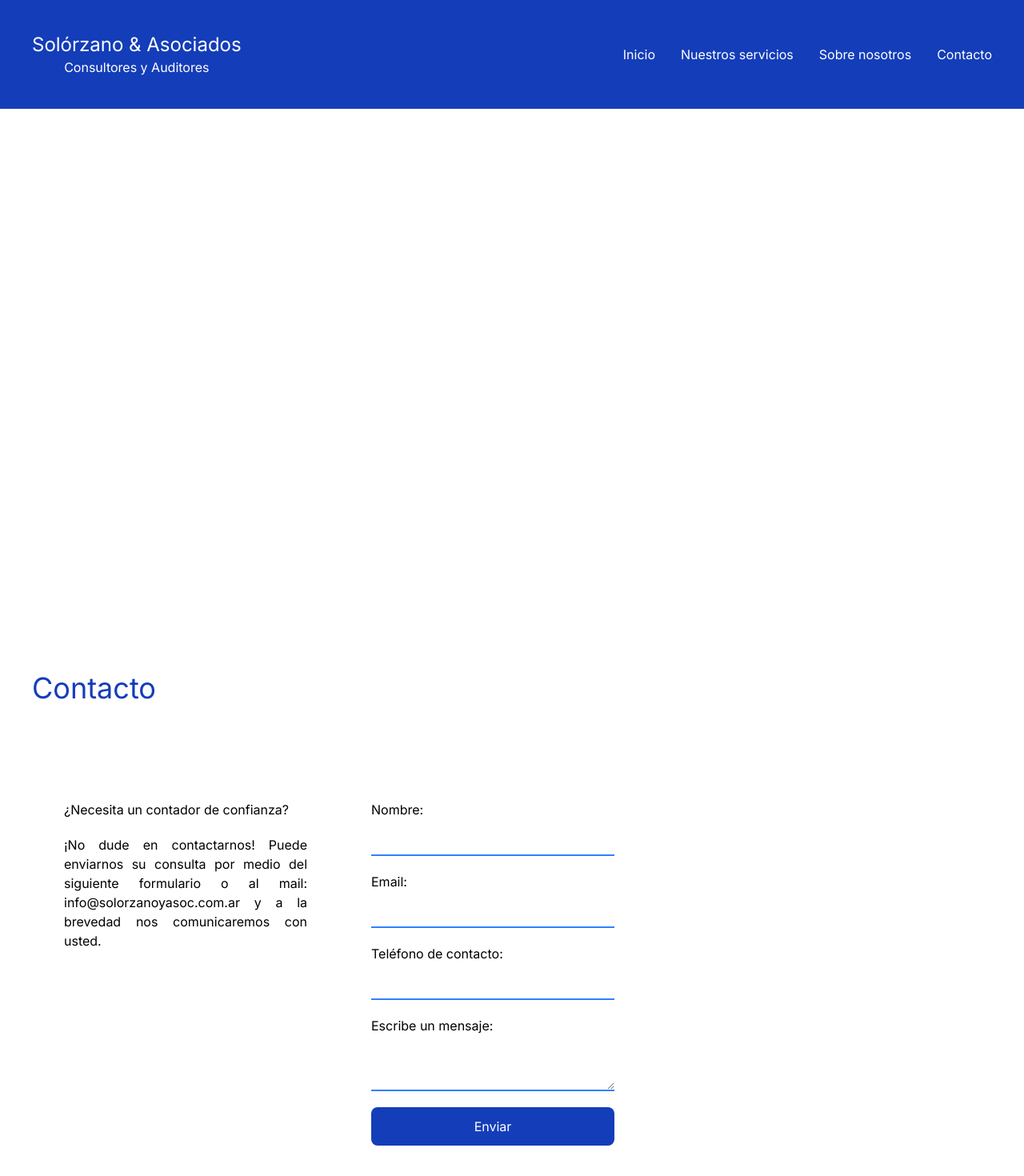
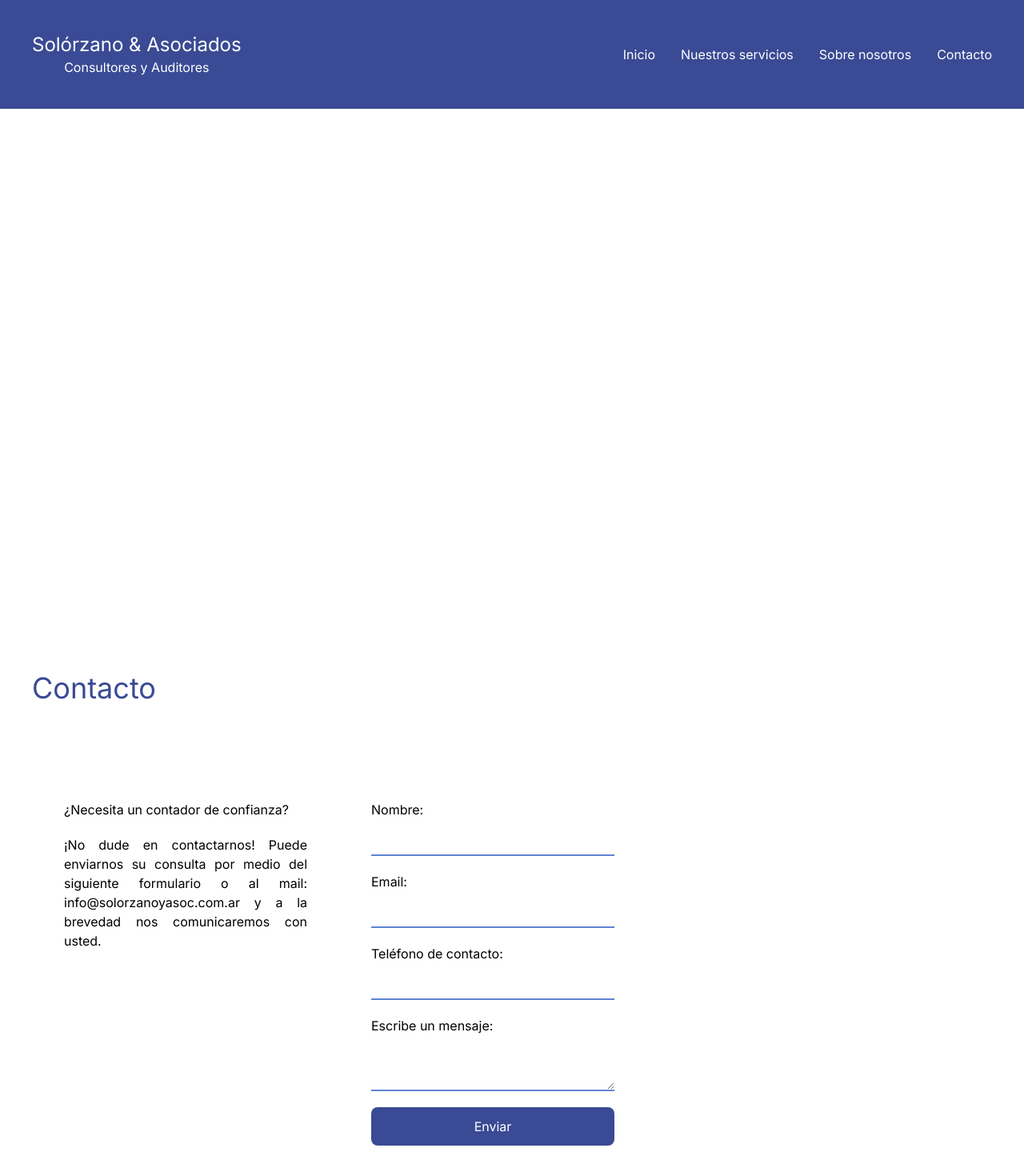
Before and after one commit to MicaelaSolorzano/Estudio-contable-Solorzano-y-Asociados, a Next.js app in the folder solorzano-asoc/: page / in a window 1280 px wide. Shown: the top 1470 px of the page at 80% size. Built offline with nearby package versions, Linux system fonts and the light colour scheme.

Commit message:
changing color palette

```diff
--- a/solorzano-asoc/src/app/(components)/nav/Nav.jsx
+++ b/solorzano-asoc/src/app/(components)/nav/Nav.jsx
@@ -1,7 +1,7 @@
 export default function Nav() {
   return (
-    <section className="flex min-h-screen w-full flex-col items-center justify-between">
-      <div className="flex w-full items-center justify-between p-10 gap-8 bg-bunting-800 text-white top-0 sticky">
+    <section className="flex min-h-screen w-full flex-col items-center justify-between top-0  sticky">
+      <div className="flex w-full items-center justify-between p-10 gap-8 bg-chambray-800 text-white ">
         <div className="flex flex-col items-center">
           <h1 className="text-2xl">Solórzano & Asociados</h1>
           <h5>Consultores y Auditores</h5>
--- a/solorzano-asoc/src/app/globals.css
+++ b/solorzano-asoc/src/app/globals.css
@@ -33,13 +33,13 @@ body {
 }
 
 .btn-bg {
-  @apply p-3 rounded-lg text-center text-white bg-bunting-800 hover:bg-bunting-700 transition-all duration-300;
+  @apply p-3 rounded-lg text-center text-white bg-chambray-800 hover:bg-chambray-700 transition-all duration-300;
 }
 
 .inpt {
-  @apply border-b-2 bg-transparent border-bunting-500 focus:outline-none;
+  @apply border-b-2 bg-transparent border-chambray-500 focus:outline-none;
 }
 
 .title {
-  @apply text-bunting-800 text-left text-4xl p-10;
+  @apply text-chambray-800 text-left text-4xl p-10;
 }
--- a/solorzano-asoc/tailwind.config.ts
+++ b/solorzano-asoc/tailwind.config.ts
@@ -14,19 +14,20 @@ const config: Config = {
           "conic-gradient(from 180deg at 50% 50%, var(--tw-gradient-stops))",
       },
       colors: {
-        "big-stone": {
-          "50": "#f4f7fb",
-          "100": "#e8eef6",
-          "200": "#cbddec",
-          "300": "#9dc0dc",
-          "400": "#699ec7",
-          "500": "#4582b2",
-          "600": "#346895",
-          "700": "#2b5379",
-          "800": "#274765",
-          "900": "#253d55",
-          "950": "#1d2f43",
+        chambray: {
+          "50": "#f2f5fc",
+          "100": "#e2eaf7",
+          "200": "#cbdaf2",
+          "300": "#a7c2e9",
+          "400": "#7da3dd",
+          "500": "#5f84d2",
+          "600": "#4b6ac5",
+          "700": "#4158b4",
+          "800": "#3a4a94",
+          "900": "#334075",
+          "950": "#232948",
         },
+
         bunting: {
           "50": "#eef6ff",
           "100": "#d9eaff",
```
